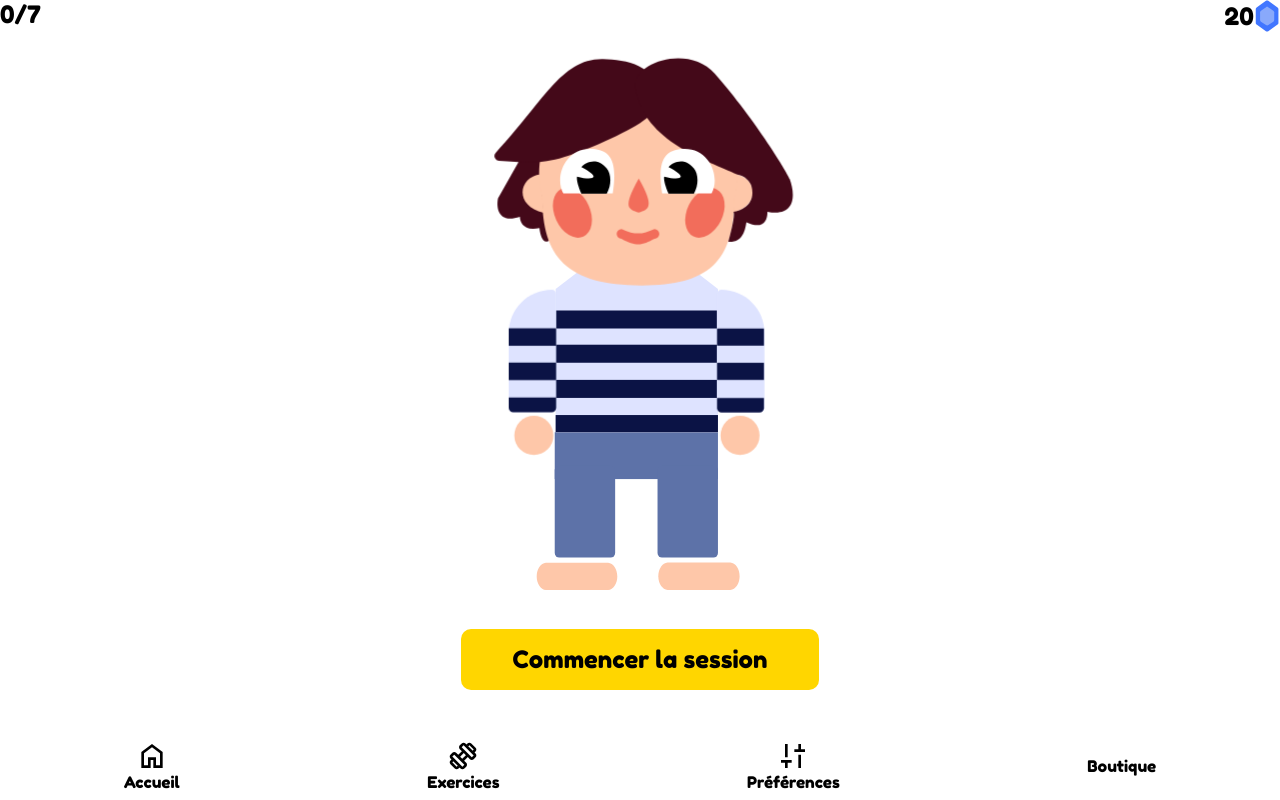
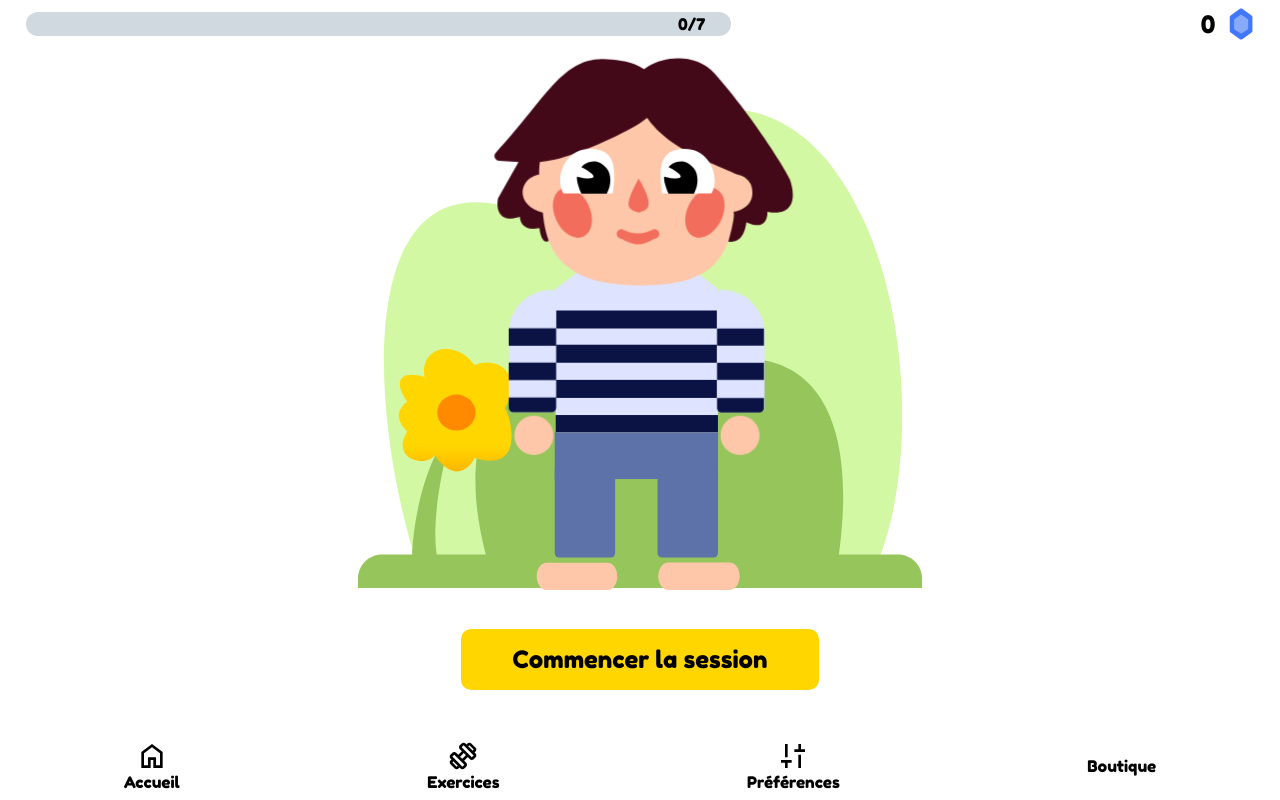
Before and after one commit to Elouan35/Yogapi, a React (Create React App) app: page /#/ in a window 1280 px wide. Built offline with nearby package versions, Linux system fonts and the light colour scheme; some icons are missing.

Commit message:
Home Finished

```diff
--- a/src/components/Gem.js
+++ b/src/components/Gem.js
@@ -1,10 +1,21 @@
-import React from "react";
+import React, { useEffect, useState } from "react";
 import { ReactComponent as GemImage } from "../Images/Elements/Gem.svg";
 
 const Gem = () => {
+    const [gems, setGems] = useState(0);
+
+    useEffect(() => {
+        const item = localStorage.getItem("gems");
+        if (item) {
+            setGems(parseInt(item));
+        } else {
+            localStorage.setItem("gems", "0");
+        }
+    }, []);
+
     return (
         <div className="gem-bar">
-            <p>20</p>
+            <p>{gems}</p>
             <GemImage className="gem" />
         </div>
     );
--- a/src/css/components/character.css
+++ b/src/css/components/character.css
@@ -1,5 +1,5 @@
 .character svg {
-    max-width: 60%;
+    max-width: 50%;
     max-height: 70vh;
     overflow: visible;
 }
--- a/src/css/components/gem.css
+++ b/src/css/components/gem.css
@@ -4,6 +4,10 @@
     align-items: center;
 }
 
+.gem-bar p {
+    margin-right: 1vw;
+}
+
 .gem {
     height: 4vh;
 }
--- a/src/css/pages/home.css
+++ b/src/css/pages/home.css
@@ -6,9 +6,46 @@
 .home header {
     position: fixed;
     top: 0;
+    width: 100%;
+}
+
+.home header .header-padding {
+    padding: 1vh 2vw;
     display: flex;
+    justify-content: space-between;
+    align-items: center;
+}
+
+.home header div .workout-day-bar {
+    height: 100%;
     width: 100%;
-    justify-content: space-between;
+    display: flex;
+    align-items: center;
+}
+
+.home header div .workout-day-bar .bar {
+    position: relative;
+    width: 60%;
+    height: 3vh;
+    background: var(--grey-color);
+    border-radius: 10000000px;
+    overflow: hidden;
+}
+
+.home header div.workout-day-bar .bar .cursor {
+    width: 100%;
+    height: 100%;
+    background: var(--orange-color);
+    transform-origin: left;
+}
+
+.home header div .workout-day-bar .bar p {
+    color: #000;
+    font-size: 2vh;
+    position: absolute;
+    top: 50%;
+    right: 2vw;
+    transform: translateY(-50%);
 }
 
 .home .start-workout {
@@ -20,15 +57,30 @@
     align-items: center;
 }
 
-.home .start-workout .character {
+.home .start-workout .images {
+    position: relative;
+    width: 100%;
+}
+
+.home .start-workout .images .character {
     width: 100%;
     display: flex;
     justify-content: center;
     align-items: center;
 }
 
+.home .start-workout .images .background {
+    width: 80vw;
+    max-height: 60vh;
+    position: absolute;
+    bottom: 0;
+    left: 50%;
+    transform: translateX(-50%);
+    z-index: -100;
+}
+
 .home .start-workout a button {
-    background: #ffd600;
+    background: var(--button-color);
     border: none;
     margin-top: 5vh;
     font-size: 3vh;
--- a/src/css/style.css
+++ b/src/css/style.css
@@ -1,6 +1,15 @@
 * {
     margin: 0;
     padding: 0;
+}
+
+:root {
+    /* COLORS */
+    --main-color: white;
+    --button-color: #ffd600;
+    --grey-color: #d0d8e0;
+    --orange-color: #ff8a00;
+    --font-color-important: #0b1345;
 }
 
 h1,
@@ -12,6 +21,7 @@ button,
 li,
 p {
     font-family: Fredoka;
+    color: black;
 }
 
 p {
@@ -24,5 +34,4 @@ button {
 
 a {
     text-decoration: none;
-    color: #000;
 }
--- a/src/pages/nav-pages/Exercices.js
+++ b/src/pages/nav-pages/Exercices.js
@@ -4,6 +4,7 @@ const Exercices = () => {
     return (
         <div>
             <h1>Exercices</h1>
+            <img src="./Images/travaux.gif" alt="Travaux en cours" />
         </div>
     );
 };
--- a/src/pages/nav-pages/Home.js
+++ b/src/pages/nav-pages/Home.js
@@ -1,19 +1,44 @@
-import React from "react";
+import React, { useEffect, useState } from "react";
 import Character from "../../components/Character";
 import Gem from "../../components/Gem";
 import { Link } from "react-router-dom";
+import { ReactComponent as Background } from "../../Images/Elements/Background.svg";
 
 const Home = () => {
+    const [series, setSeries] = useState(0);
+
+    useEffect(() => {
+        const number = localStorage.getItem("series");
+        if (number) {
+            setSeries(parseInt(number));
+        } else {
+            localStorage.setItem("series", "0");
+        }
+    }, []);
+
     return (
         <section className="home">
             <header>
-                <div className="workout-day-bar">
-                    <p>0/7</p>
+                <div className="header-padding">
+                    <div className="workout-day-bar">
+                        <div className="bar">
+                            <div
+                                className="cursor"
+                                style={{
+                                    transform: `scaleX(${(series % 7) / 7})`,
+                                }}
+                            ></div>
+                            <p>{series % 7}/7</p>
+                        </div>
+                    </div>
+                    <Gem />
                 </div>
-                <Gem />
             </header>
             <div className="start-workout">
-                <Character />
+                <div className="images">
+                    <Character />
+                    <Background className="background" />
+                </div>
                 <Link to="/workout">
                     <button>Commencer la session</button>
                 </Link>
--- a/src/pages/nav-pages/Preferences.js
+++ b/src/pages/nav-pages/Preferences.js
@@ -4,6 +4,7 @@ const Preferences = () => {
     return (
         <div>
             <h1>Préférences</h1>
+            <img src="./Images/travaux.gif" alt="Travaux en cours" />
         </div>
     );
 };
--- a/src/pages/nav-pages/Shop.js
+++ b/src/pages/nav-pages/Shop.js
@@ -7,6 +7,7 @@ const Shop = () => {
             <header>
                 <h1>Boutique</h1>
                 <Gem />
+                <img src="./Images/travaux.gif" alt="Travaux en cours" />
             </header>
         </section>
     );
```
Also changed, not shown: public/Images/travaux.gif (added), src/Images/Elements/Background.svg (added).
